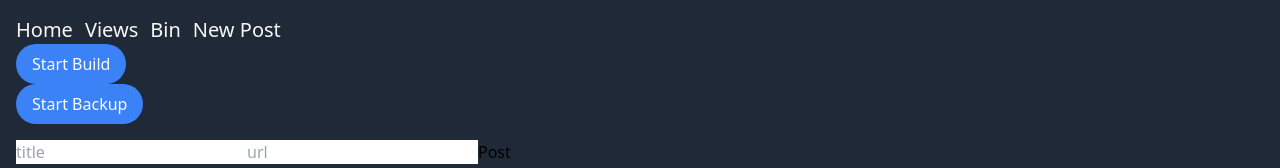
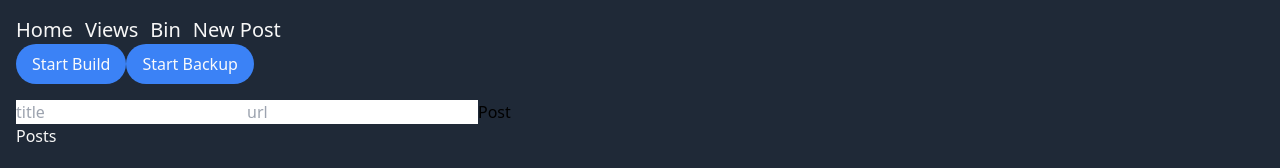
Before and after one commit to georgemblack/web-admin, a React app: page /#/ in a window 1280 px wide. Shown: the top 168 px of the page. Built offline with nearby package versions, Linux system fonts and the light colour scheme; no server answers; sample sign-in values are in the browser's storage.

Commit message:
Homepage control formatting

```diff
--- a/src/components/BackupControl.jsx
+++ b/src/components/BackupControl.jsx
@@ -18,7 +18,7 @@ function BackupButton(props) {
   };
 
   return (
-    <div>
+    <div className={"inline-block"}>
       <Button onClick={handleClick}>{message}</Button>
       {backupID && <p>{backupID}</p>}
     </div>
--- a/src/components/BuildControl.jsx
+++ b/src/components/BuildControl.jsx
@@ -18,7 +18,7 @@ function BuildButton(props) {
   };
 
   return (
-    <div>
+    <div className={"inline-block"}>
       <Button onClick={handleClick}>{message}</Button>
       {buildID && <p>{buildID}</p>}
     </div>
--- a/src/components/Button.jsx
+++ b/src/components/Button.jsx
@@ -1,13 +1,11 @@
 function Button(props) {
   return (
-    <div>
     <button
       className={"bg-blue-500 hover:bg-blue-700 py-2 px-4 rounded-full"}
       onClick={props.onClick}
     >
       <span className={"text-gray-50"}>{props.children}</span>
     </button>
-    </div>
   );
 }
 
```
Lines whose indentation alone changed are shown as unchanged.
